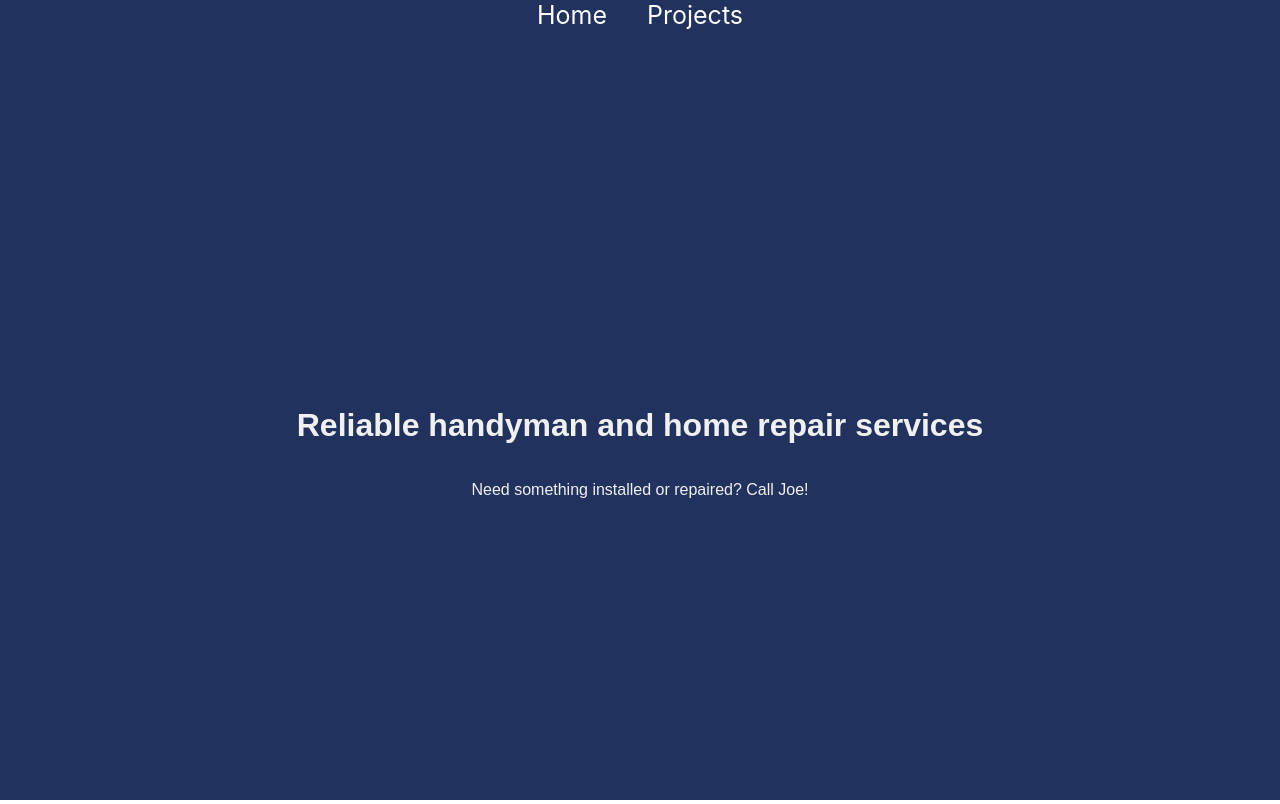
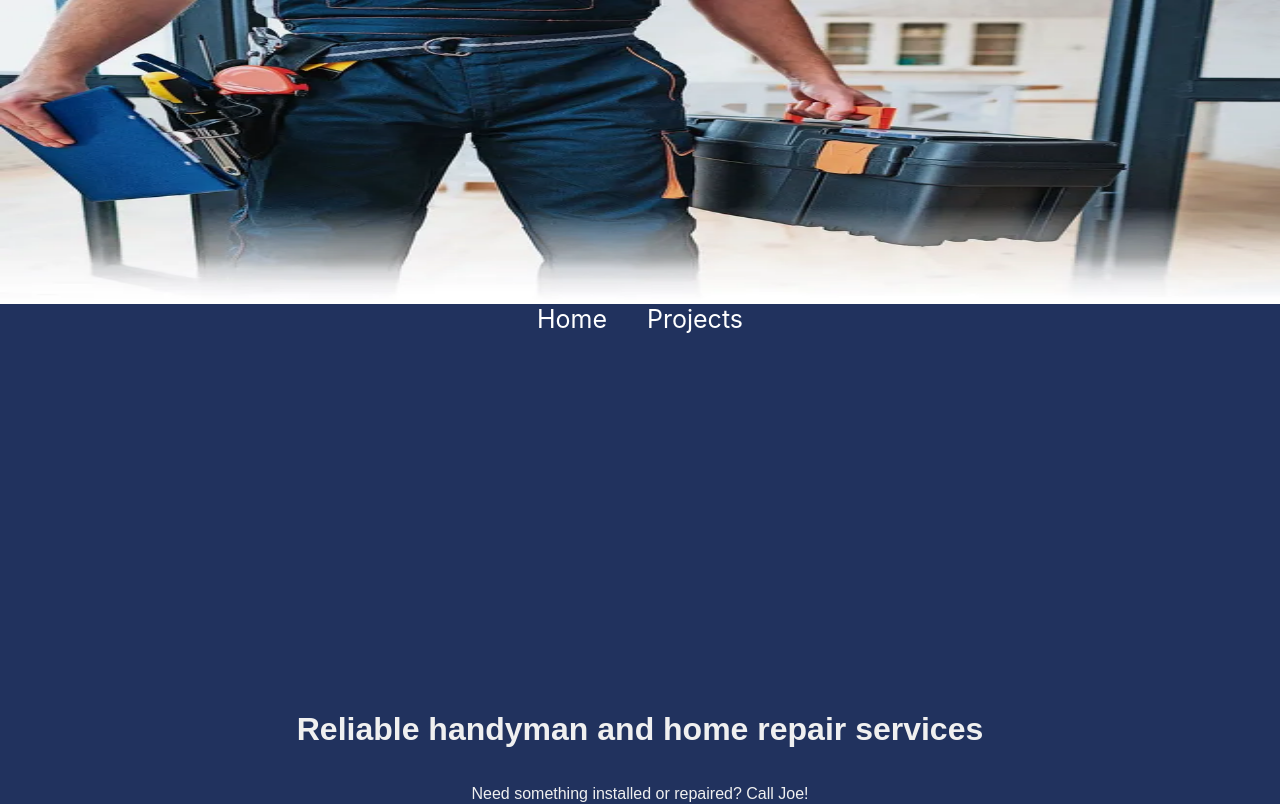
Before and after one commit to fjsandoval11/joe-handyman-portfolio, a React (Create React App) app: page / in a window 1280 px wide. Shown: the top 804 px of the page. Built offline with nearby package versions, Linux system fonts and the light colour scheme.

Commit message:
added header and a bit of styling

```diff
--- a/src/App.js
+++ b/src/App.js
@@ -5,11 +5,13 @@ import Home from './Pages/Home';
 import Projects from './Pages/Projects';
 import Navbar from './Components/Navbar';
 import Footer from './Components/Footer';
+import Header from './Components/Header';
 
 function App() {
   return (
     <div className="App">
       <Router>
+        <Header />
         <Navbar />
         <Routes>
           <Route path='/' element={<Home />} />
--- /dev/null
+++ b/src/Components/Header.jsx
@@ -0,0 +1,14 @@
+import React from 'react'
+import '../Styles/Header.css'
+import handymanBanner from '../Assets/handymanBanner.png'
+
+
+const Header = () => {
+  return (
+    <div className='header'>
+        <img src={handymanBanner} />
+    </div>
+  )
+}
+
+export default Header
--- a/src/Pages/Home.js
+++ b/src/Pages/Home.js
@@ -1,6 +1,8 @@
 import React from "react";
 import "../Styles/Home.css";
 import handyMan from '../Assets/handyMan.png'
+
+
 
 
 const Home = () => {
--- /dev/null
+++ b/src/Styles/Header.css
@@ -0,0 +1,4 @@
+.header img {
+    width: 100%;
+    height: 300px;
+}
```
Also changed, not shown: src/Assets/handymanBanner.png (added), 1 other file (tests, documents, lock files or other folders).
